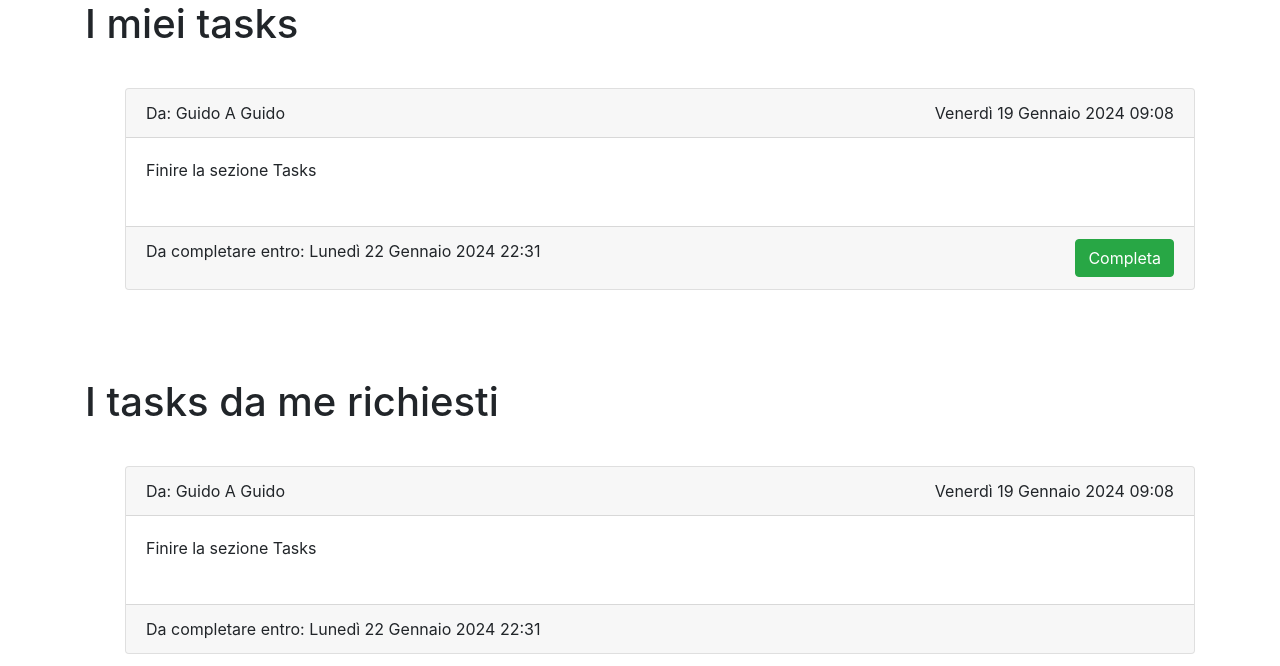
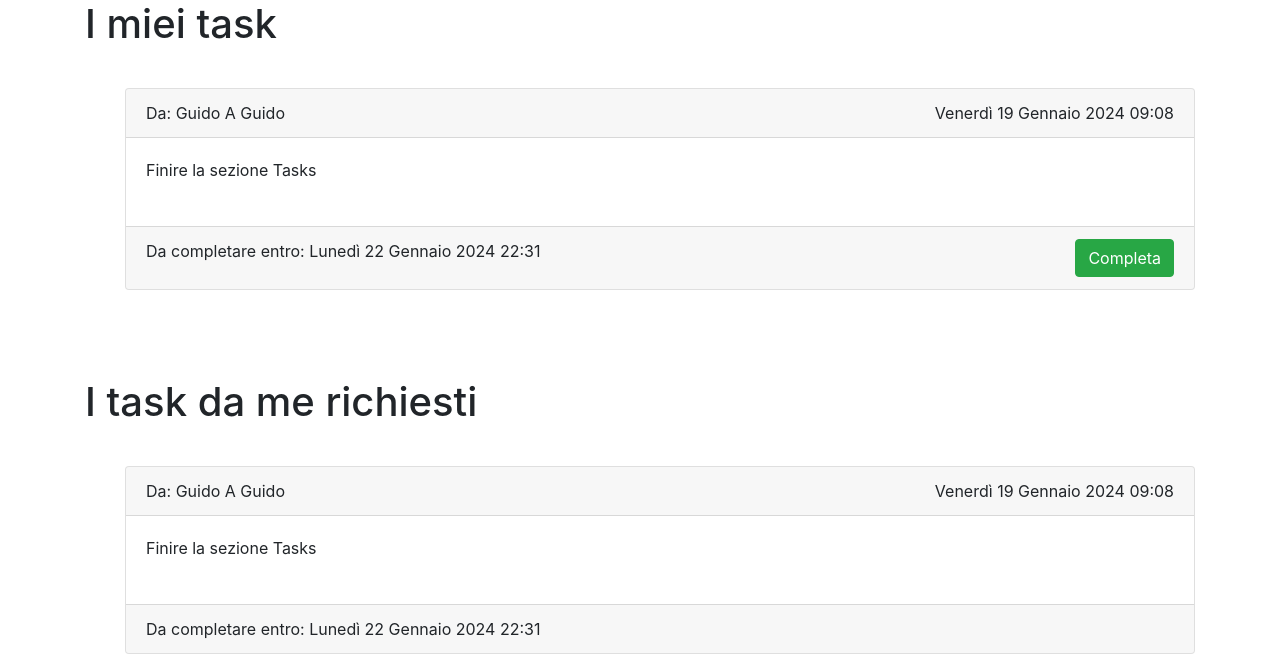
Before and after one commit to Gweeedog/Sbt_Webp, a Django app: page /tasks/ in a window 1280 px wide. Shown: the part 56-722 px from the top of the page. Run offline with Django 5.2, Linux system fonts and the light colour scheme; a user stored in the database is signed in; data comes from the database, SQL or seed files in the repository; both versions use the stored data as it was after the commit; some libraries are stand-ins or nearby versions.

Commit message:
corrected some errors in webpages

```diff
--- a/sbt_app/templates/store.html
+++ b/sbt_app/templates/store.html
@@ -2,5 +2,5 @@
 {% block title %} Store {% endblock %}
 {% block content %}
 <br>
-<p>Benvenuti nell store di Shibataya Italy!</p>
+<p>Benvenuti nello store di Shibataya Italy!</p>
 {% endblock %}
--- a/sbt_app/templates/tasks.html
+++ b/sbt_app/templates/tasks.html
@@ -1,6 +1,6 @@
 {%extends "base.html"%}
 {%block content%}
-<h1>I miei tasks</h1>
+<h1>I miei task</h1>
 <br>
 <ul>
     {%for task in tasks%}
@@ -46,7 +46,7 @@
     {%endif%}{% endfor %}
 </ul>
 <br><br><br>
-<h1>I tasks da me richiesti</h1>
+<h1>I task da me richiesti</h1>
 <br>
 <ul>
     {%for task in tasks%}
```
Also changed, not shown: db.sqlite3.
